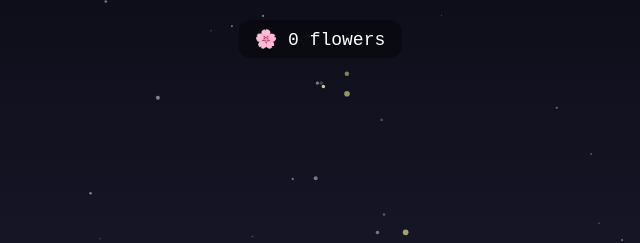
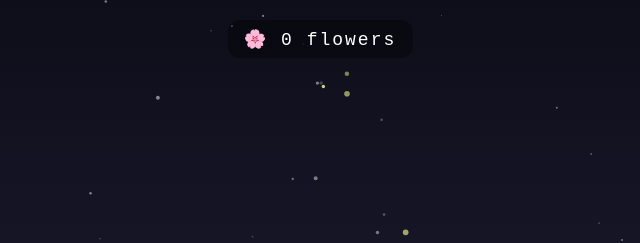
Before and after one commit to jessicacousins/wish_it, a plain HTML site: page index.html in a window 1280 px wide. Shown: the top 243 px of the page, 320-960 px from the left. Drawn offline with Linux system fonts and the light colour scheme.

Commit message:
letter spacing added

```diff
--- a/style.css
+++ b/style.css
@@ -68,11 +68,13 @@ button:hover {
   font-family: "Courier New", monospace;
   z-index: 10;
   pointer-events: none;
+  letter-spacing: 2px;
 }
 
 #flowerNumber {
   display: inline-block;
   transition: transform 0.3s ease;
+  letter-spacing: 2px;
 }
 
 #flowerNumber.animate {
```
